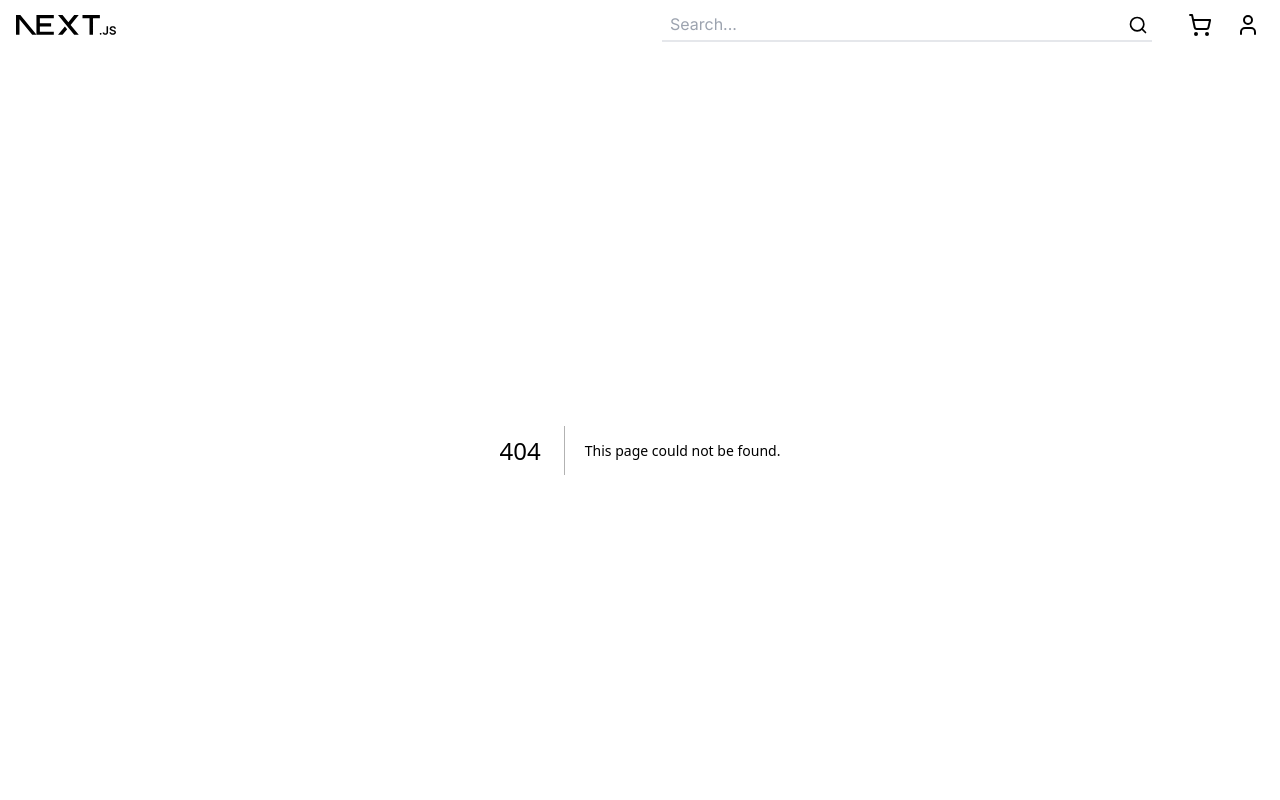
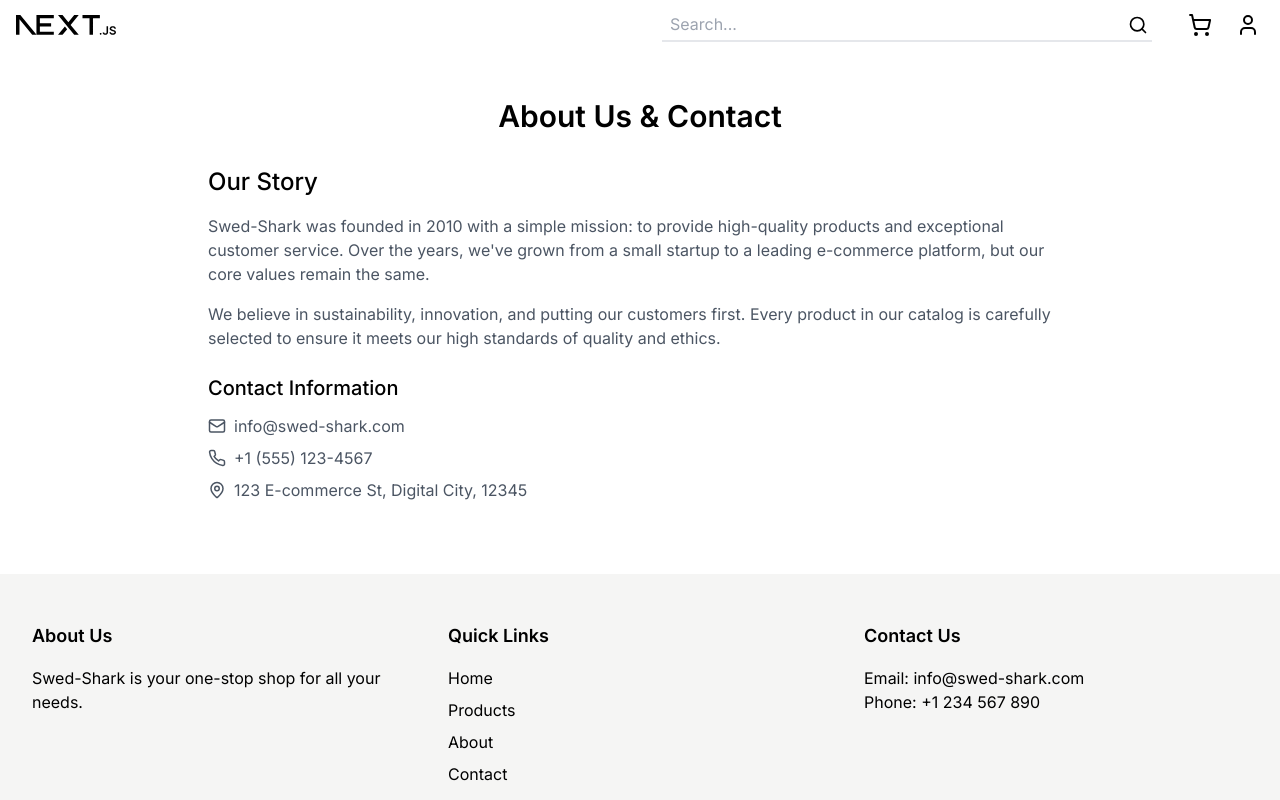
Before and after one commit to yuepem/0808ecommerce, a Next.js app: page /about in a window 1280 px wide. Before the commit this address had no page. Shown: the top 800 px of the page. Built offline with nearby package versions, Linux system fonts and the light colour scheme.

Commit message:
Create: about page

```diff
--- /dev/null
+++ b/app/about/page.tsx
@@ -0,0 +1,50 @@
+"use client";
+
+import React, { useState } from "react";
+import { Mail, Phone, MapPin } from "lucide-react";
+
+const AboutPage = () => {
+
+  return (
+    <div className="max-w-4xl mx-auto px-4 py-12">
+      <h1 className="text-3xl font-semibold mb-8 text-center">
+        About Us & Contact
+      </h1>
+
+      <div className="flex flex-col gap-4">
+        {/* About Us Section */}
+        <div>
+          <h2 className="text-2xl font-medium mb-4">Our Story</h2>
+          <p className="mb-4 text-gray-600">
+            Swed-Shark was founded in 2010 with a simple mission: to provide
+            high-quality products and exceptional customer service. Over the
+            years, we've grown from a small startup to a leading e-commerce
+            platform, but our core values remain the same.
+          </p>
+          <p className="mb-6 text-gray-600">
+            We believe in sustainability, innovation, and putting our customers
+            first. Every product in our catalog is carefully selected to ensure
+            it meets our high standards of quality and ethics.
+          </p>
+          <h3 className="text-xl font-medium mb-3">Contact Information</h3>
+          <div className="space-y-2 text-gray-600">
+            <div className="flex items-center">
+              <Mail size={18} className="mr-2" />
+              <span>info@swed-shark.com</span>
+            </div>
+            <div className="flex items-center">
+              <Phone size={18} className="mr-2" />
+              <span>+1 (555) 123-4567</span>
+            </div>
+            <div className="flex items-center">
+              <MapPin size={18} className="mr-2" />
+              <span>123 E-commerce St, Digital City, 12345</span>
+            </div>
+          </div>
+        </div>
+      </div>
+    </div>
+  );
+};
+
+export default AboutPage;
--- a/components/footer/Footer.tsx
+++ b/components/footer/Footer.tsx
@@ -1,5 +1,7 @@
 'use client';
 import React from "react";
+import Link from "next/link";
+
 
 
 const Footer = () => {
@@ -16,7 +18,7 @@ const Footer = () => {
             <ul className="space-y-2">
               <li><a href="#" className="text-black hover:text-gray-500 hover:font-semibold">Home</a></li>
               <li><a href="#" className="text-black hover:text-gray-500 hover:font-semibold">Products</a></li>
-              <li><a href="#" className="text-black hover:text-gray-500 hover:font-semibold">About</a></li>
+              <li><Link href="/about" className="text-black hover:text-gray-500 hover:font-semibold">About</Link></li>
               <li><a href="#" className="text-black hover:text-gray-500 hover:font-semibold">Contact</a></li>
             </ul>
           </div>
```
